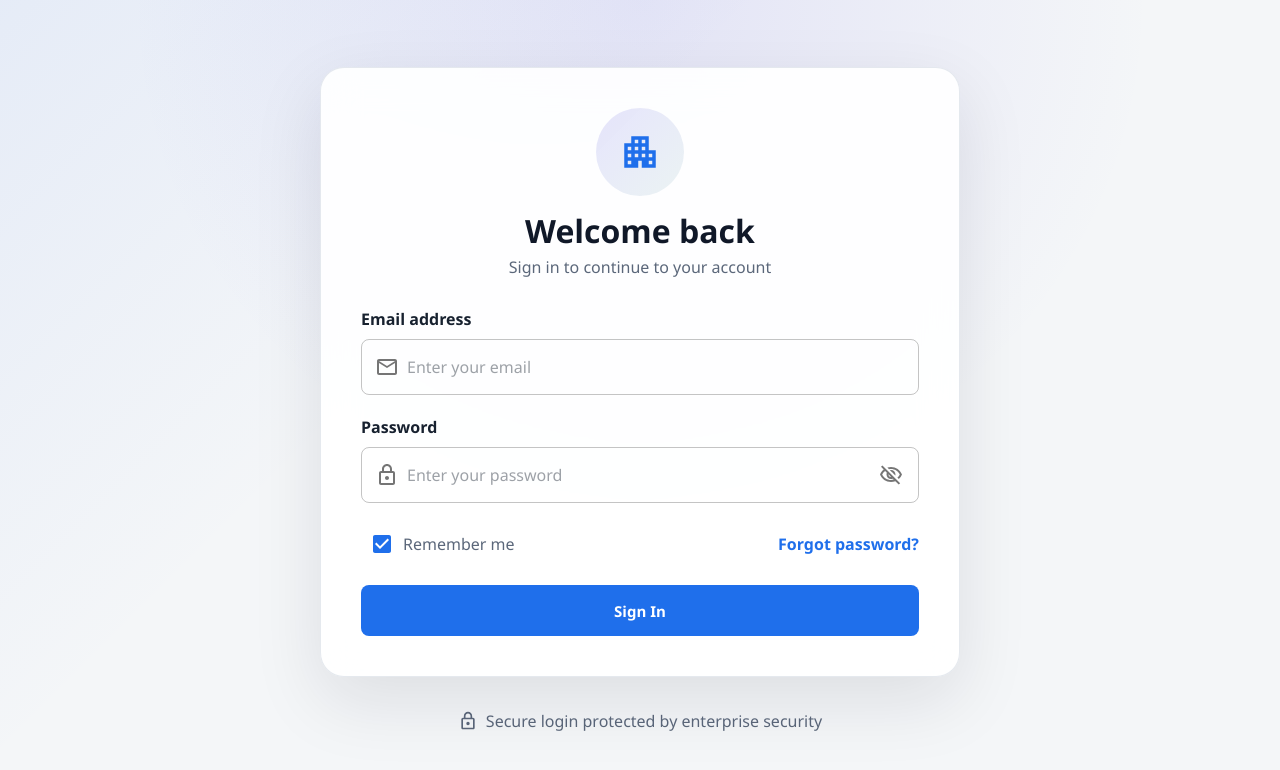
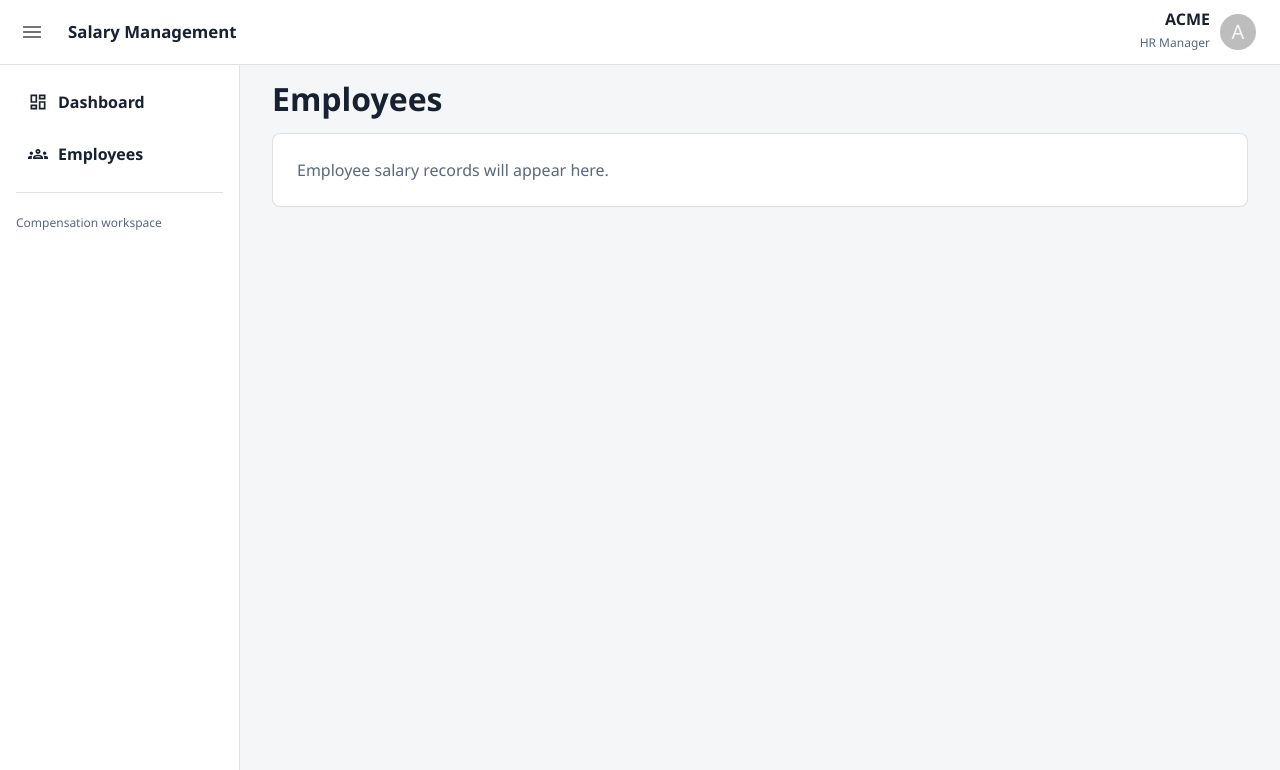
Before and after one commit to PareshBorkar/salary-management-system, a React (Vite) app in the folder apps/web/: page /employees in a window 1280 px wide. Before the commit this address led to /login. Shown: the top 770 px of the page. Built offline with nearby package versions, Linux system fonts and the light colour scheme; no server answers; sample sign-in values are in the browser's storage.

Commit message:
feat(web): add authenticated app layout

```diff
--- a/apps/web/src/app/router.tsx
+++ b/apps/web/src/app/router.tsx
@@ -1,19 +1,10 @@
 import { createBrowserRouter, Navigate } from "react-router-dom";
-import type { PropsWithChildren } from "react";
 
 import { AppLayout } from "../components/AppLayout";
+import { ProtectedRoute } from "../components/ProtectedRoute";
 import { LoginPage } from "../pages/Login/LoginPage";
 import { DashboardPage } from "../pages/Dashboard/DashboardPage";
-
-function ProtectedRoute({ children }: PropsWithChildren) {
-  const token = localStorage.getItem("salary-management-token");
-
-  if (!token) {
-    return <Navigate to="/login" replace />;
-  }
-
-  return <>{children}</>;
-}
+import { EmployeesPage } from "../pages/Employees/EmployeesPage";
 
 export const router = createBrowserRouter([
   {
@@ -28,10 +19,16 @@ export const router = createBrowserRouter([
   },
   {
     path: "/login",
+    element: <LoginPage />
+  },
+  {
+    path: "/employees",
     element: (
-      <AppLayout>
-        <LoginPage />
-      </AppLayout>
+      <ProtectedRoute>
+        <AppLayout>
+          <EmployeesPage />
+        </AppLayout>
+      </ProtectedRoute>
     )
   },
   {
--- a/apps/web/src/components/AppLayout.tsx
+++ b/apps/web/src/components/AppLayout.tsx
@@ -1,5 +1,125 @@
 import type { PropsWithChildren } from "react";
+import DashboardOutlinedIcon from "@mui/icons-material/DashboardOutlined";
+import GroupsOutlinedIcon from "@mui/icons-material/GroupsOutlined";
+import MenuOutlinedIcon from "@mui/icons-material/MenuOutlined";
+import {
+  AppBar,
+  Avatar,
+  Box,
+  Divider,
+  IconButton,
+  Link,
+  Stack,
+  Toolbar,
+  Typography
+} from "@mui/material";
+
+const navItems = [
+  {
+    label: "Dashboard",
+    href: "/",
+    icon: <DashboardOutlinedIcon fontSize="small" />
+  },
+  {
+    label: "Employees",
+    href: "/employees",
+    icon: <GroupsOutlinedIcon fontSize="small" />
+  }
+];
 
 export function AppLayout({ children }: PropsWithChildren) {
-  return <>{children}</>;
+  return (
+    <Box sx={{ minHeight: "100vh", bgcolor: "background.default" }}>
+      <AppBar
+        position="fixed"
+        elevation={0}
+        sx={{
+          bgcolor: "background.paper",
+          color: "text.primary",
+          borderBottom: "1px solid",
+          borderColor: "divider",
+          zIndex: (theme) => theme.zIndex.drawer + 1
+        }}
+      >
+        <Toolbar sx={{ gap: 2 }}>
+          <IconButton edge="start" aria-label="Open navigation">
+            <MenuOutlinedIcon />
+          </IconButton>
+          <Typography variant="h2" sx={{ fontSize: "1.05rem", flex: 1 }}>
+            Salary Management
+          </Typography>
+          <Stack direction="row" spacing={1.25} alignItems="center">
+            <Box textAlign="right">
+              <Typography fontWeight={700} lineHeight={1.1}>
+                ACME
+              </Typography>
+              <Typography variant="caption" color="text.secondary">
+                HR Manager
+              </Typography>
+            </Box>
+            <Avatar sx={{ width: 36, height: 36 }}>A</Avatar>
+          </Stack>
+        </Toolbar>
+      </AppBar>
+
+      <Box
+        component="aside"
+        sx={{
+          position: "fixed",
+          top: 64,
+          left: 0,
+          bottom: 0,
+          width: 240,
+          display: { xs: "none", md: "block" },
+          bgcolor: "background.paper",
+          borderRight: "1px solid",
+          borderColor: "divider",
+          p: 2
+        }}
+      >
+        <Stack spacing={1}>
+          {navItems.map((item) => (
+            <Link
+              key={item.href}
+              href={item.href}
+              underline="none"
+              sx={{
+                display: "flex",
+                alignItems: "center",
+                gap: 1.25,
+                px: 1.5,
+                py: 1.25,
+                borderRadius: 1,
+                color: "text.primary",
+                fontWeight: 700,
+                "&:hover": {
+                  bgcolor: "rgba(31, 111, 235, 0.08)"
+                }
+              }}
+            >
+              {item.icon}
+              {item.label}
+            </Link>
+          ))}
+        </Stack>
+        <Divider sx={{ my: 2 }} />
+        <Typography variant="caption" color="text.secondary">
+          Compensation workspace
+        </Typography>
+      </Box>
+
+      <Box
+        component="main"
+        sx={{
+          minHeight: "100vh",
+          pt: 10,
+          pl: { xs: 2, md: "272px" },
+          pr: { xs: 2, md: 4 },
+          pb: 4
+        }}
+      >
+        {children}
+      </Box>
+    </Box>
+  );
 }
--- /dev/null
+++ b/apps/web/src/components/ProtectedRoute.tsx
@@ -0,0 +1,12 @@
+import type { PropsWithChildren } from "react";
+import { Navigate } from "react-router-dom";
+
+export function ProtectedRoute({ children }: PropsWithChildren) {
+  const token = localStorage.getItem("salary-management-token");
+
+  if (!token) {
+    return <Navigate to="/login" replace />;
+  }
+
+  return <>{children}</>;
+}
--- /dev/null
+++ b/apps/web/src/pages/Employees/EmployeesPage.tsx
@@ -0,0 +1,21 @@
+import { Paper, Stack, Typography } from "@mui/material";
+
+export function EmployeesPage() {
+  return (
+    <Stack spacing={2}>
+      <Typography variant="h1">Employees</Typography>
+      <Paper
+        elevation={0}
+        sx={{
+          p: 3,
+          border: "1px solid",
+          borderColor: "divider"
+        }}
+      >
+        <Typography color="text.secondary">
+          Employee salary records will appear here.
+        </Typography>
+      </Paper>
+    </Stack>
+  );
+}
```
